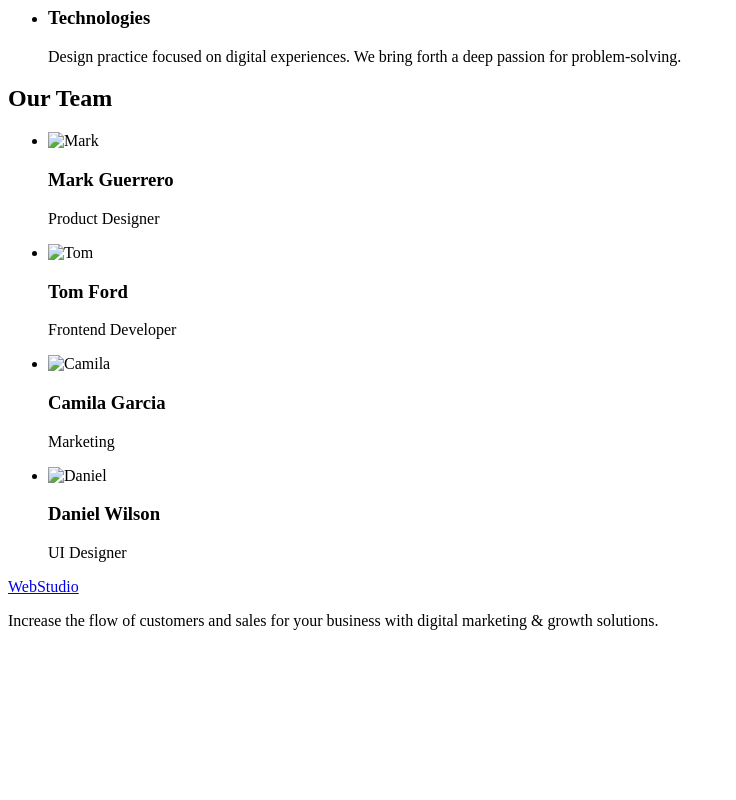
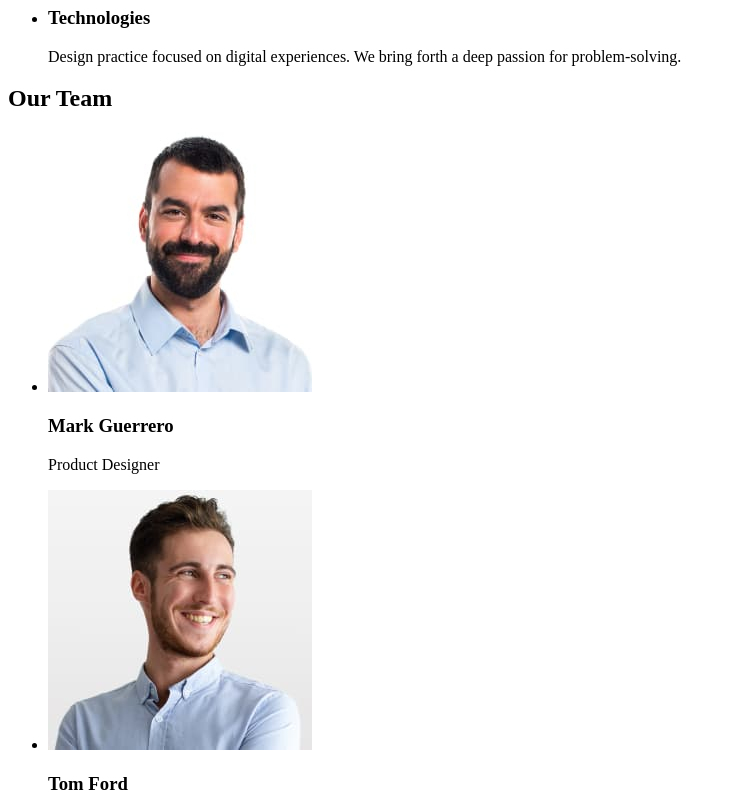
Before and after one commit to AnastasiaKomisar/goit-markup-hw-01, a plain HTML site: page index.html in a window 1280 px wide. Shown: the part 480-1280 px from the top of the page, without its empty margins (0-736 px from the left). Before the commit the page ends 1126 px from the top, so only its background shows below. Drawn offline with Linux system fonts and the light colour scheme; the site is published under a folder, as on GitHub Pages, so addresses that start at the root find nothing.

Commit message:
Fixed basic HTML markup

```diff
--- a/index.html
+++ b/index.html
@@ -6,8 +6,8 @@
     <title>Document</title>
 </head>
 <header>
-    <a href="/index.html">WebStudio</a>
     <nav>
+        <a href="./index.html">WebStudio</a>
         <ul>
             <li>
                 <a href="">Studio</a>
@@ -62,22 +62,22 @@
             <h2>Our Team</h2>
             <ul>
                 <li>
-                    <img src="/images/fotoMark.jpg" alt="Mark">
+                    <img src="./images/fotoMark.jpg" alt="Mark" width="264">
                     <h3>Mark Guerrero</h3>
                     <p>Product Designer</p>
                 </li>
                 <li>
-                    <img src="/images/fotoTom.jpg" alt="Tom">
+                    <img src="./images/fotoTom.jpg" alt="Tom" width="264">
                     <h3>Tom Ford</h3>
                     <p>Frontend Developer</p>
                 </li>
                 <li>
-                    <img src="/images/fotoCamila.jpg" alt="Camila">
+                    <img src="./images/fotoCamila.jpg" alt="Camila" width="264">
                     <h3>Camila Garcia</h3>
                     <p>Marketing</p>
                 </li>
                 <li>
-                    <img src="/images/fotoDaniel.jpg" alt="Daniel">
+                    <img src="./images/fotoDaniel.jpg" alt="Daniel" width="264">
                     <h3>Daniel Wilson</h3>
                     <p>UI Designer</p>
                 </li>
@@ -85,7 +85,7 @@
         </section>
 </main>
 <footer>
-    <a href="/index.html">WebStudio</a>
+    <a href="./index.html">WebStudio</a>
     <p>Increase the flow of customers and sales for your business with digital marketing & growth solutions.</p>
 </footer>
 </html>
```
